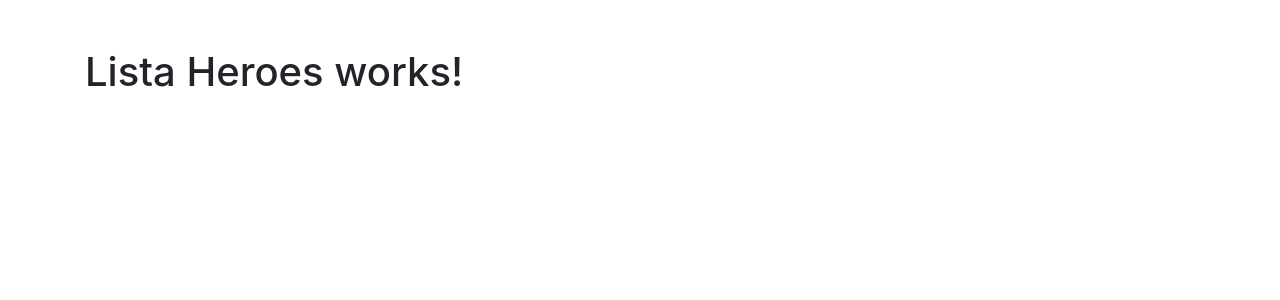
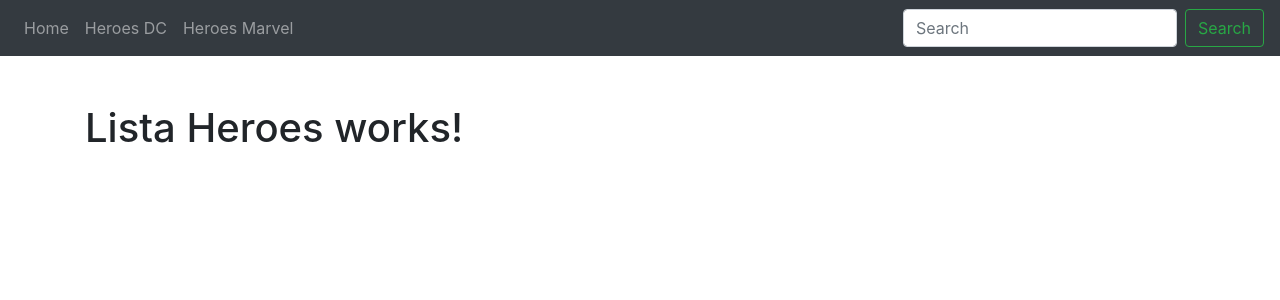
Before and after one commit to dfldiego/react-heroesApp, a React (Create React App) app: page / in a window 1280 px wide. Shown: the top 300 px of the page. Built offline with nearby package versions, Linux system fonts and the light colour scheme.

Commit message:
Menu opciones(navbar).

```diff
--- a/src/App.js
+++ b/src/App.js
@@ -3,12 +3,14 @@
 import { BrowserRouter as Router, Route, Switch } from 'react-router-dom';
 import ListaHeroes from './components/ListaHeroes';
 import DetalleHeroe from './components/DetalleHeroe';
+import MenuOpciones from './components/MenuOpciones';
 
 function App() {
 
   return (
     <Fragment>
       <Router>
+        <MenuOpciones />
         <div className="container mt-5">
           <Switch>
             <Route exact path="/" component={ListaHeroes} />
--- a/src/components/ListaHeroes.jsx
+++ b/src/components/ListaHeroes.jsx
@@ -1,10 +1,10 @@
-import React from 'react'
+import React, { Fragment } from 'react';
 
 const ListaHeroes = () => {
     return (
-        <div>
+        <Fragment>
             <h1>Lista Heroes works!</h1>
-        </div>
+        </Fragment>
     )
 }
 
--- a/src/components/MenuOpciones.jsx
+++ b/src/components/MenuOpciones.jsx
@@ -1,10 +1,41 @@
-import React from 'react'
+import React, { Fragment } from 'react';
+import { Link } from 'react-router-dom';
 
 const MenuOpciones = () => {
+
+
+
     return (
-        <div>
-            <h1>Menu Opciones works!</h1>
-        </div>
+        <Fragment>
+            <nav class="navbar navbar-expand-lg navbar-dark bg-dark">
+                <div class="collapse navbar-collapse" id="navbarTogglerDemo02">
+                    <ul class="navbar-nav mr-auto mt-2 mt-lg-0">
+                        <li class="nav-item">
+                            <Link
+                                class="nav-link"
+                                to={'/'}
+                            >Home </Link>
+                        </li>
+                        <li class="nav-item">
+                            <Link
+                                class="nav-link"
+                                to={'/dc'}
+                            >Heroes DC </Link>
+                        </li>
+                        <li class="nav-item">
+                            <Link
+                                class="nav-link"
+                                to={'/marvel'}
+                            >Heroes Marvel </Link>
+                        </li>
+                    </ul>
+                    <form class="form-inline my-2 my-lg-0">
+                        <input class="form-control mr-sm-2" type="search" placeholder="Search" />
+                        <button class="btn btn-outline-success my-2 my-sm-0" type="submit">Search</button>
+                    </form>
+                </div>
+            </nav>
+        </Fragment>
     )
 }
 
```
